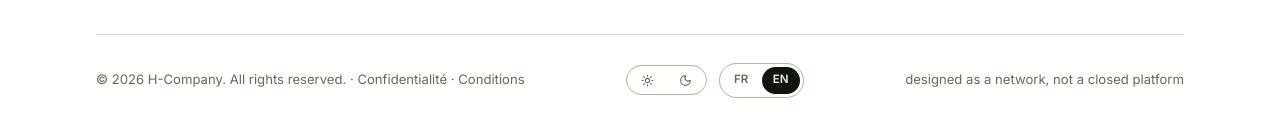
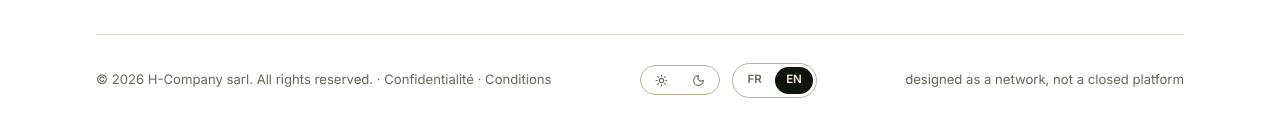
Before and after one commit to happy9ph/nepfly_front, a React (Vite) app: page / in a window 1280 px wide. Shown: the part 10164-10299 px from the top of the page. Built offline with nearby package versions, Linux system fonts and the light colour scheme; no server answers.

Commit message:
ajout de deux sections

```diff
--- a/src/components/layout/Footer.jsx
+++ b/src/components/layout/Footer.jsx
@@ -247,7 +247,7 @@ export default function Footer() {
 
         <div className="hc-footer-bottom">
           <span>
-            © {new Date().getFullYear()} H-Company. {t("footer.rights")}
+            © {new Date().getFullYear()} H-Company sarl. {t("footer.rights")}
             {" · "}
             <Link to="/confidentialite" className="hover:text-ink transition-colors">Confidentialité</Link>
             {" · "}
```
